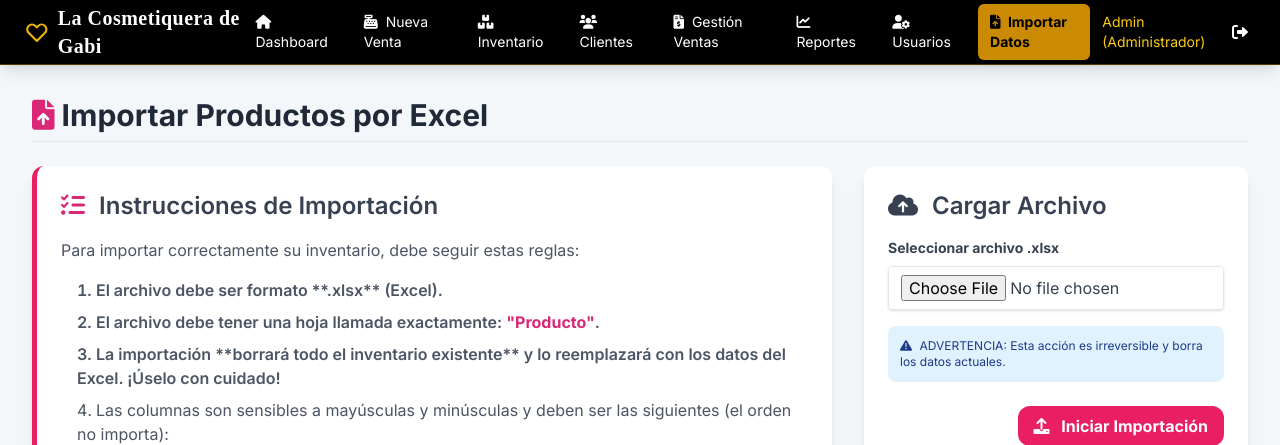
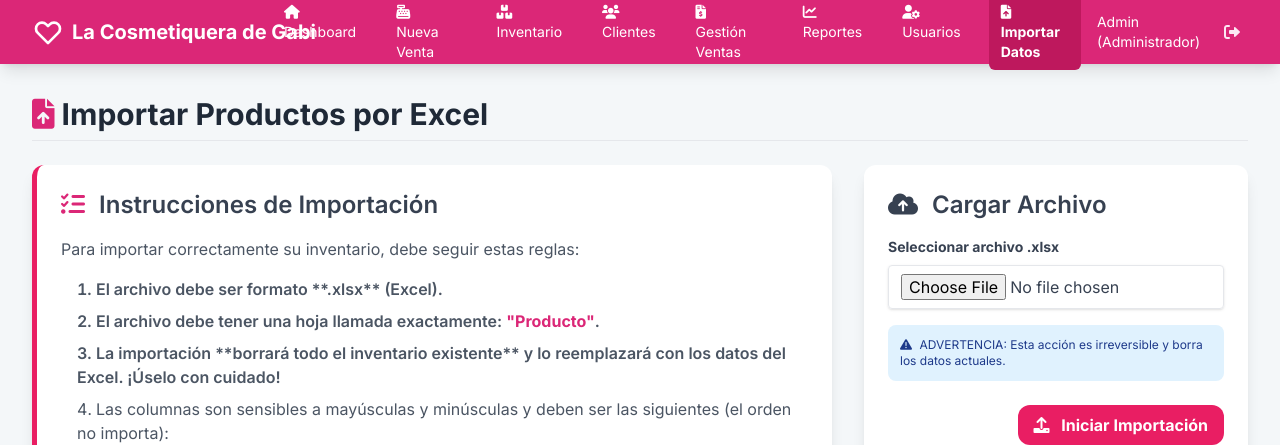
Before and after one commit to Lorenara04/POS-LA-COSMETIQUERA-DE-GABI, a Flask app: page /importar in a window 1280 px wide. Shown: the top 445 px of the page. Run offline with Flask 3, Linux system fonts and the light colour scheme; a user stored in the database is signed in; some libraries are stand-ins or nearby versions.

Commit message:
mejora de productos y navbar

```diff
--- a/templates/navbar.html
+++ b/templates/navbar.html
@@ -1,62 +1,62 @@
-<!-- NAVBAR COQUETTE + ROCOCÓ ELEGANTE (NEGRO + ORO) -->
-<nav class="bg-black shadow-lg border-b border-yellow-600/40">
-    <div class="max-w-7xl mx-auto px-6">
-        <div class="flex justify-between items-center h-16">
-
-            <!-- LOGO + NOMBRE -->
-            <div class="flex items-center space-x-2">
-                <svg class="h-8 w-8 text-yellow-500" fill="none" viewBox="0 0 24 24" stroke="currentColor">
-                    <path stroke-linecap="round" stroke-linejoin="round" stroke-width="2"
-                        d="M4.318 6.318a4.5 4.5 0 000 6.364L12 20.364l7.682-7.682a4.5 4.5 0 00-6.364-6.364L12 7.636l-1.318-1.318a4.5 4.5 0 00-6.364 0z" />
+<!-- Barra de Navegación (Navbar) -->
+<nav class="bg-pink-600 shadow-lg">
+    <div class="max-w-7xl mx-auto px-4 sm:px-6 lg:px-8">
+        <div class="flex justify-between h-16">
+            <!-- Logo y nombre de la aplicación -->
+            <div class="flex items-center">
+                <a href="{{ url_for('dashboard') }}" class="flex-shrink-0 flex items-center">
+                    <!-- Icono de Corazón -->
+                    <svg class="h-8 w-8 text-white" fill="none" viewBox="0 0 24 24" stroke="currentColor">
+                        <path stroke-linecap="round" stroke-linejoin="round" stroke-width="2" d="M4.318 6.318a4.5 4.5 0 000 6.364L12 20.364l7.682-7.682a4.5 4.5 0 00-6.364-6.364L12 7.636l-1.318-1.318a4.5 4.5 0 00-6.364 0z" />
                     </svg>
-
-                <span class="text-white text-xl font-semibold tracking-wide"
-                    style="font-family: 'Playfair Display', serif;">
-                    La Cosmetiquera de Gabi
-                </span>
+                    <span class="text-white text-xl font-bold ml-2">La Cosmetiquera de Gabi</span>
+                </a>
             </div>
 
-            <!-- MENÚ PRINCIPAL -->
-            <div class="hidden sm:flex items-center space-x-3">
+            <!-- Menú Principal (Visibles para todos los usuarios logueados) -->
+            <div class="flex items-center space-x-4">
+                <div class="hidden sm:ml-6 sm:flex sm:space-x-4">
+                    <a href="{{ url_for('dashboard') }}" class="text-white hover:bg-pink-700 px-3 py-2 rounded-md text-sm font-medium transition duration-150 ease-in-out">
+                        <i class="fas fa-home mr-1"></i> Dashboard
+                    </a>
+                    <a href="{{ url_for('nueva_venta') }}" class="text-white hover:bg-pink-700 px-3 py-2 rounded-md text-sm font-medium transition duration-150 ease-in-out">
+                        <i class="fas fa-cash-register mr-1"></i> Nueva Venta
+                    </a>
+                    <a href="{{ url_for('inventario') }}" class="text-white hover:bg-pink-700 px-3 py-2 rounded-md text-sm font-medium transition duration-150 ease-in-out">
+                        <i class="fas fa-boxes-stacked mr-1"></i> Inventario
+                    </a>
+                    <a href="{{ url_for('clientes') }}" class="text-white hover:bg-pink-700 px-3 py-2 rounded-md text-sm font-medium transition duration-150 ease-in-out">
+                        <i class="fas fa-users mr-1"></i> Clientes
+                    </a>
 
-                <!-- Enlace Coquette Elegante -->
-                {% macro link(url, icon, text) %}
-                    <a href="{{ url }}"
-                        class="px-3 py-2 rounded-md text-sm font-medium text-white
-                               hover:text-yellow-400 hover:bg-gray-900 transition">
-                        <i class="{{ icon }} mr-1"></i> {{ text }}
+                    <!-- Enlaces de Administrador -->
+                    {% if current_user.is_authenticated and current_user.rol.lower() == 'administrador' %}
+                        <a href="{{ url_for('gestion_ventas') }}" class="text-white hover:bg-pink-700 px-3 py-2 rounded-md text-sm font-medium transition duration-150 ease-in-out">
+                            <i class="fas fa-file-invoice-dollar mr-1"></i> Gestión Ventas
                         </a>
-                {% endmacro %}
-
-                {{ link(url_for('dashboard'), 'fas fa-home', 'Dashboard') }}
-                {{ link(url_for('nueva_venta'), 'fas fa-cash-register', 'Nueva Venta') }}
-                {{ link(url_for('inventario'), 'fas fa-boxes-stacked', 'Inventario') }}
-                {{ link(url_for('clientes'), 'fas fa-users', 'Clientes') }}
-
-                {% if current_user.is_authenticated and current_user.rol.lower() == 'administrador' %}
-                    {{ link(url_for('gestion_ventas'), 'fas fa-file-invoice-dollar', 'Gestión Ventas') }}
-                    {{ link(url_for('reportes'), 'fas fa-chart-line', 'Reportes') }}
-                    {{ link(url_for('usuarios'), 'fas fa-user-gear', 'Usuarios') }}
-
-                    <a href="{{ url_for('vista_importar') }}"
-                        class="px-3 py-2 rounded-md text-sm font-bold
-                               bg-yellow-600 text-black hover:bg-yellow-500
-                               shadow-md transition">
+                        <a href="{{ url_for('reportes') }}" class="text-white hover:bg-pink-700 px-3 py-2 rounded-md text-sm font-medium transition duration-150 ease-in-out">
+                            <i class="fas fa-chart-line mr-1"></i> Reportes
+                        </a>
+                        <a href="{{ url_for('usuarios') }}" class="text-white hover:bg-pink-700 px-3 py-2 rounded-md text-sm font-medium transition duration-150 ease-in-out">
+                            <i class="fas fa-user-gear mr-1"></i> Usuarios
+                        </a>
+                        <!-- NUEVO ENLACE DE IMPORTACIÓN -->
+                        <a href="{{ url_for('vista_importar') }}" class="bg-pink-700 text-white hover:bg-pink-800 px-3 py-2 rounded-md text-sm font-bold transition duration-150 ease-in-out">
                             <i class="fas fa-file-upload mr-1"></i> Importar Datos
                         </a>
                     {% endif %}
+                </div>
 
-                <!-- Perfil -->
+                <!-- Perfil y Logout -->
                 {% if current_user.is_authenticated %}
-                    <span class="text-yellow-400 text-sm font-medium">
-                        {{ current_user.nombre }} ({{ current_user.rol }})
-                    </span>
-
-                    <a href="{{ url_for('logout') }}"
-                        class="text-white p-2 hover:text-yellow-400 transition">
+                <div class="hidden sm:ml-6 sm:flex sm:items-center">
+                    <span class="text-white text-sm mr-4">{{ current_user.nombre }} ({{ current_user.rol }})</span>
+                    <a href="{{ url_for('logout') }}" class="text-pink-100 hover:text-white hover:bg-pink-700 p-2 rounded-full transition duration-150 ease-in-out">
                         <i class="fas fa-sign-out-alt"></i>
                     </a>
+                </div>
                 {% endif %}
+
             </div>
 
         </div>
```
Lines whose indentation alone changed are shown as unchanged.
